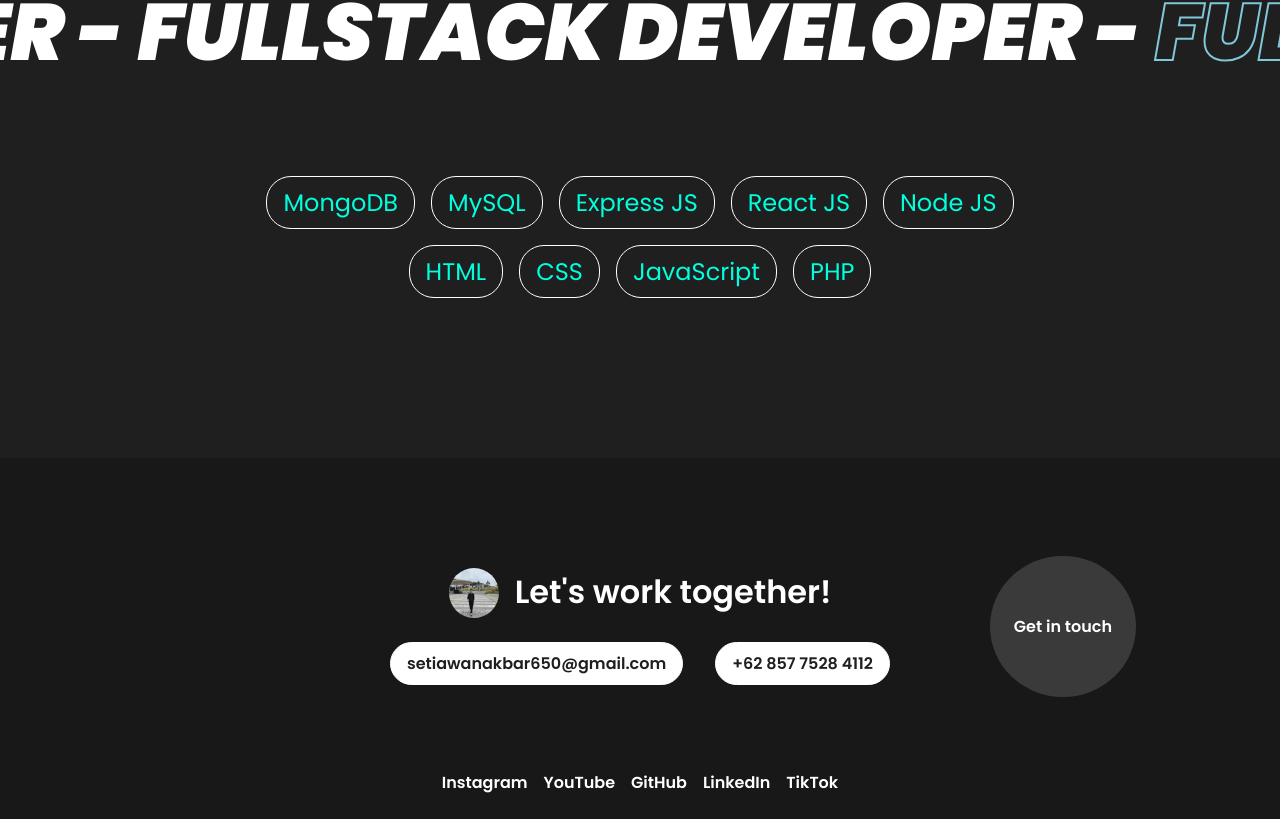
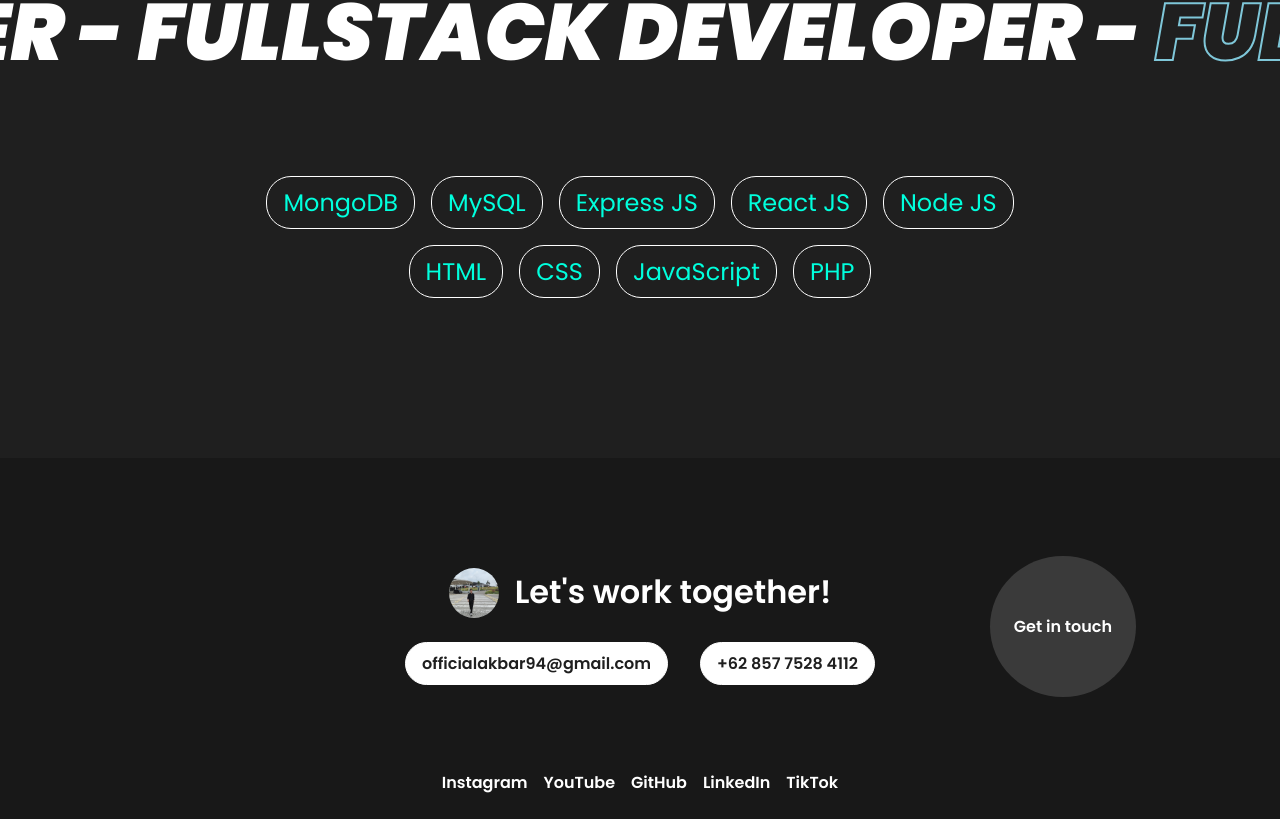
Before and after one commit to akbarrn/akbarrn-personal-website, a React (Create React App) app: page / in a window 1280 px wide. Shown: the part 2599-3418 px from the top of the page. Built offline with nearby package versions, Linux system fonts and the light colour scheme.

Commit message:
Add files via upload

```diff
--- a/src/components/footer/Footer.jsx
+++ b/src/components/footer/Footer.jsx
@@ -16,8 +16,8 @@ const Footer = () => {
             <Link to="/me">Get in touch</Link>
           </div>
           <div className="footer__contact">
-            <a href="mailto:setiawanakbar650@gmail.com">
-              setiawanakbar650@gmail.com
+            <a href="mailto:officialakbar94@gmail.com">
+              officialakbar94@gmail.com
             </a>
             <a
               target="_blank"
```
